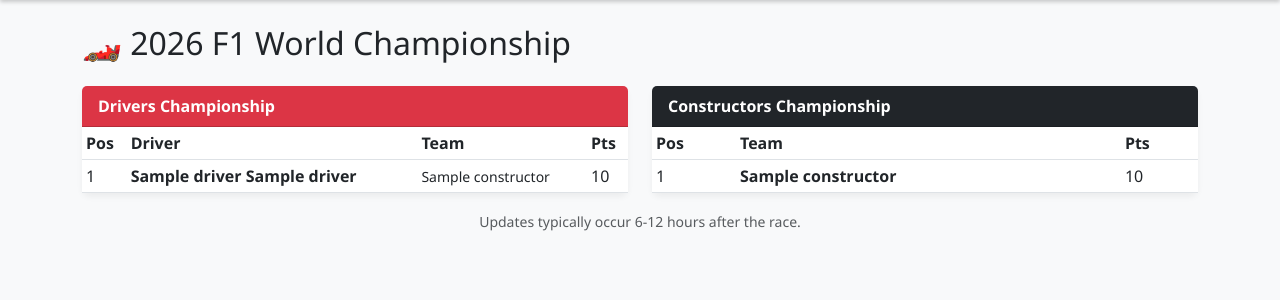
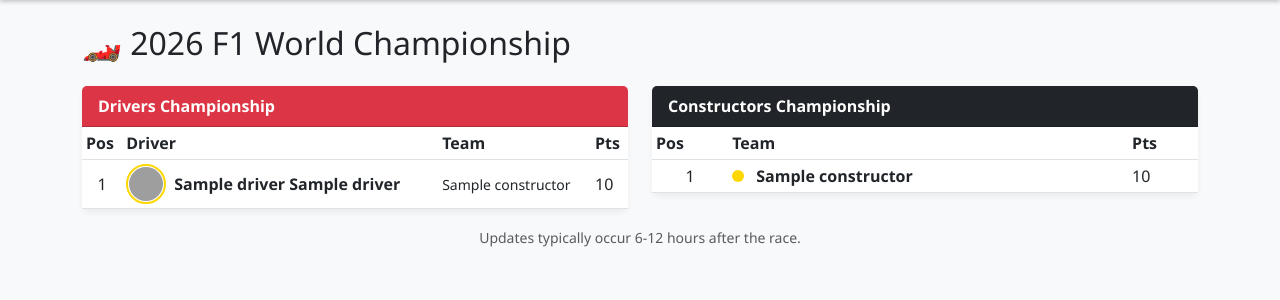
Before and after one commit to clarkey1993/f1-fantasy-2026, a Flask app: page /standings in a window 1280 px wide. Shown: the part 56-356 px from the top of the page. Run offline with Flask 3, Linux system fonts and the light colour scheme; a database or web service that is not in the repository returns one stand-in record (values such as "Sample title"); data that the repository does not hold is empty; grey boxes are pictures that could not be loaded.

Commit message:
updates to ui

```diff
--- a/app.py
+++ b/app.py
@@ -71,6 +71,38 @@ DRIVER_TEAM_MAP = {
     "Nico Hulkenberg": "Audi", "Gabriel Bortoleto": "Audi", "Valtteri Bottas": "Audi",
     "Isack Hadjar": "Racing Bulls", "Arvid Lindblad": "Racing Bulls", "Yuki Tsunoda": "Racing Bulls"
 }
+
+def get_team_config(team_name):
+    """Helper to get team color and slug from fuzzy name match."""
+    config = TEAM_CONFIG.get("Cadillac") # Default
+    for t_key, t_val in TEAM_CONFIG.items():
+        if t_key.lower() in str(team_name).lower():
+            config = t_val
+            break
+    return config
+
+def get_driver_image(name):
+    """Returns official F1 image URL or None."""
+    # Map names to 2024 F1.com slugs
+    slugs = {
+        "Max Verstappen": "verstappen", "Sergio Perez": "perez",
+        "Lewis Hamilton": "hamilton", "George Russell": "russell",
+        "Charles Leclerc": "leclerc", "Carlos Sainz": "sainz", "Carlos Sainz Jnr": "sainz",
+        "Lando Norris": "norris", "Oscar Piastri": "piastri",
+        "Fernando Alonso": "alonso", "Lance Stroll": "stroll",
+        "Esteban Ocon": "ocon", "Pierre Gasly": "gasly",
+        "Alex Albon": "albon", "Alexander Albon": "albon",
+        "Valtteri Bottas": "bottas", "Guanyu Zhou": "zhou",
+        "Kevin Magnussen": "magnussen", "Nico Hulkenberg": "hulkenberg",
+        "Yuki Tsunoda": "tsunoda", "Daniel Ricciardo": "ricciardo",
+        "Liam Lawson": "lawson", "Oliver Bearman": "bearman",
+        "Franco Colapinto": "colapinto"
+    }
+
+    slug = slugs.get(name)
+    if slug:
+        return f"https://media.formula1.com/content/dam/fom-website/drivers/2024Drivers/{slug}.jpg.img.1920.medium.jpg"
+    return None
 
 def fetch_google_sheet_data():
     """Attempts to fetch data from Google Sheets via API or CSV Export."""
@@ -156,13 +188,7 @@ def get_team_details(name, is_constructor=False):
         team_name = DRIVER_TEAM_MAP.get(name, "Cadillac")
 
     # Fuzzy match for team config
-    config = TEAM_CONFIG.get("Cadillac")
-    for t_key, t_val in TEAM_CONFIG.items():
-        if t_key in team_name:
-            config = t_val
-            team_name = t_key
-            break
-
+    config = get_team_config(team_name)
     return {
         "name": name,
         "team": team_name,
@@ -301,7 +327,13 @@ def get_latest_results_data():
             if pos.lower() in ['nan', 'r', 'n/c', 'ret', 'none', '', 'dq', 'ex']:
                 pos = "DNF"
 
-            item = {'pos': pos, 'driver': row['FullName'], 'team': team_name, 'color': color, 'text_color': text_color, 'cols': []}
+            # Image Logic
+            driver_name = row['FullName']
+            img_url = get_driver_image(driver_name)
+            if not img_url:
+                img_url = f"https://ui-avatars.com/api/?name={driver_name}&background=fff&color={color.replace('#', '')}&size=128&bold=true"
+
+            item = {'pos': pos, 'driver': driver_name, 'team': team_name, 'color': color, 'text_color': text_color, 'image': img_url, 'cols': []}
 
             if is_quali:
                 for q in ['Q1', 'Q2', 'Q3']:
@@ -484,11 +516,20 @@ def standings():
                     cons = d.get('Constructors', [])
                     team = cons[0].get('name', '-') if cons else "-"
 
+                    t_config = get_team_config(team)
+
+                    # Image Logic: Try official photo, fallback to avatar
+                    img_url = get_driver_image(name)
+                    if not img_url:
+                        img_url = f"https://ui-avatars.com/api/?name={name}&background=fff&color={t_config['color'].replace('#', '')}&size=128&bold=true"
+
                     drivers.append({
                         "pos": d.get('position', '-'),
                         "name": name,
                         "team": team,
-                        "pts": d.get('points', '0')
+                        "pts": d.get('points', '0'),
+                        "color": t_config['color'],
+                        "image": img_url
                     })
     except Exception as e:
         print(f"Drivers API Error: {e}")
@@ -504,10 +545,14 @@ def standings():
             if c_data:
                 for c in c_data[0].get('ConstructorStandings', []):
                     cons_info = c.get('Constructor', {})
+                    team_name = cons_info.get('name', '-')
+                    t_config = get_team_config(team_name)
+
                     constructors.append({
                         "pos": c.get('position', '-'),
-                        "team": cons_info.get('name', '-'),
-                        "pts": c.get('points', '0')
+                        "team": team_name,
+                        "pts": c.get('points', '0'),
+                        "color": t_config['color']
                     })
     except Exception as e:
         print(f"Constructors API Error: {e}")
--- a/templates/standings.html
+++ b/templates/standings.html
@@ -7,15 +7,20 @@
     <div class="col-md-6">
         <div class="card">
             <div class="card-header bg-danger text-white fw-bold">Drivers Championship</div>
-            <table class="table table-sm mb-0">
+            <table class="table table-sm mb-0 align-middle">
                 <thead>
                     <tr><th>Pos</th><th>Driver</th><th>Team</th><th>Pts</th></tr>
                 </thead>
                 <tbody>
                     {% for d in drivers %}
                     <tr>
-                        <td>{{ loop.index }}</td>
-                        <td class="fw-bold">{{ d.name }}</td>
+                        <td class="text-center">{{ loop.index }}</td>
+                        <td>
+                            <div class="d-flex align-items-center">
+                                <img src="{{ d.image }}" class="rounded-circle me-2" style="width: 40px; height: 40px; object-fit: cover; object-position: top; border: 2px solid {{ d.color }}; padding: 1px; background-color: #fff;">
+                                <span class="fw-bold">{{ d.name }}</span>
+                            </div>
+                        </td>
                         <td><small>{{ d.team }}</small></td>
                         <td>{{ d.pts }}</td>
                     </tr>
@@ -28,15 +33,18 @@
     <div class="col-md-6">
         <div class="card">
             <div class="card-header bg-dark text-white fw-bold">Constructors Championship</div>
-            <table class="table table-sm mb-0">
+            <table class="table table-sm mb-0 align-middle">
                 <thead>
                     <tr><th>Pos</th><th>Team</th><th>Pts</th></tr>
                 </thead>
                 <tbody>
                     {% for c in constructors %}
                     <tr>
-                        <td>{{ loop.index }}</td>
-                        <td class="fw-bold">{{ c.team }}</td>
+                        <td class="text-center">{{ loop.index }}</td>
+                        <td>
+                            <span class="d-inline-block rounded-circle me-2" style="width: 12px; height: 12px; background-color: {{ c.color }};"></span>
+                            <span class="fw-bold">{{ c.team }}</span>
+                        </td>
                         <td>{{ c.pts }}</td>
                     </tr>
                     {% endfor %}
```
Also changed, not shown: templates/news.html (+5 -9 lines).
